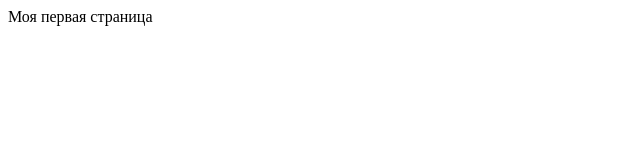
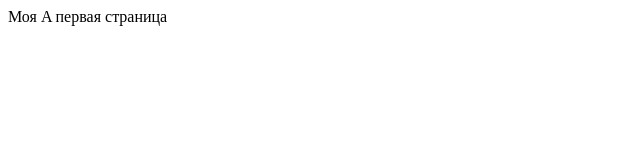
Before and after one commit to Leruskaaaa/lerochdfr, a plain HTML site: page index.html in a window 1280 px wide. Shown: the full height of the page, 0-640 px from the left. Drawn offline with Linux system fonts and the light colour scheme.

Commit message:
Update index.html

```diff
--- a/index.html
+++ b/index.html
@@ -1,6 +1,6 @@
 <html>
 <head><title>Первая страница</title></head>
 <body>
-Моя первая страница
+Моя A первая страница
 </body>
 </html>
```
